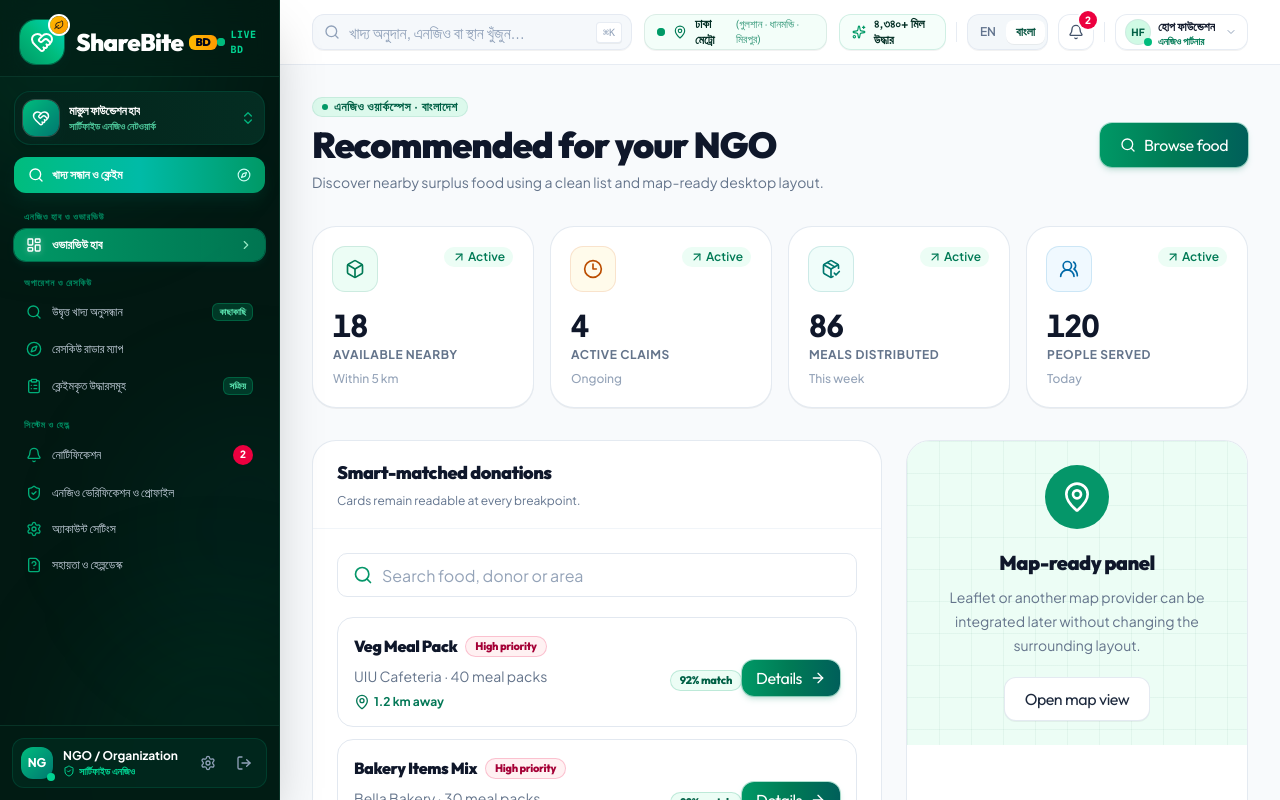
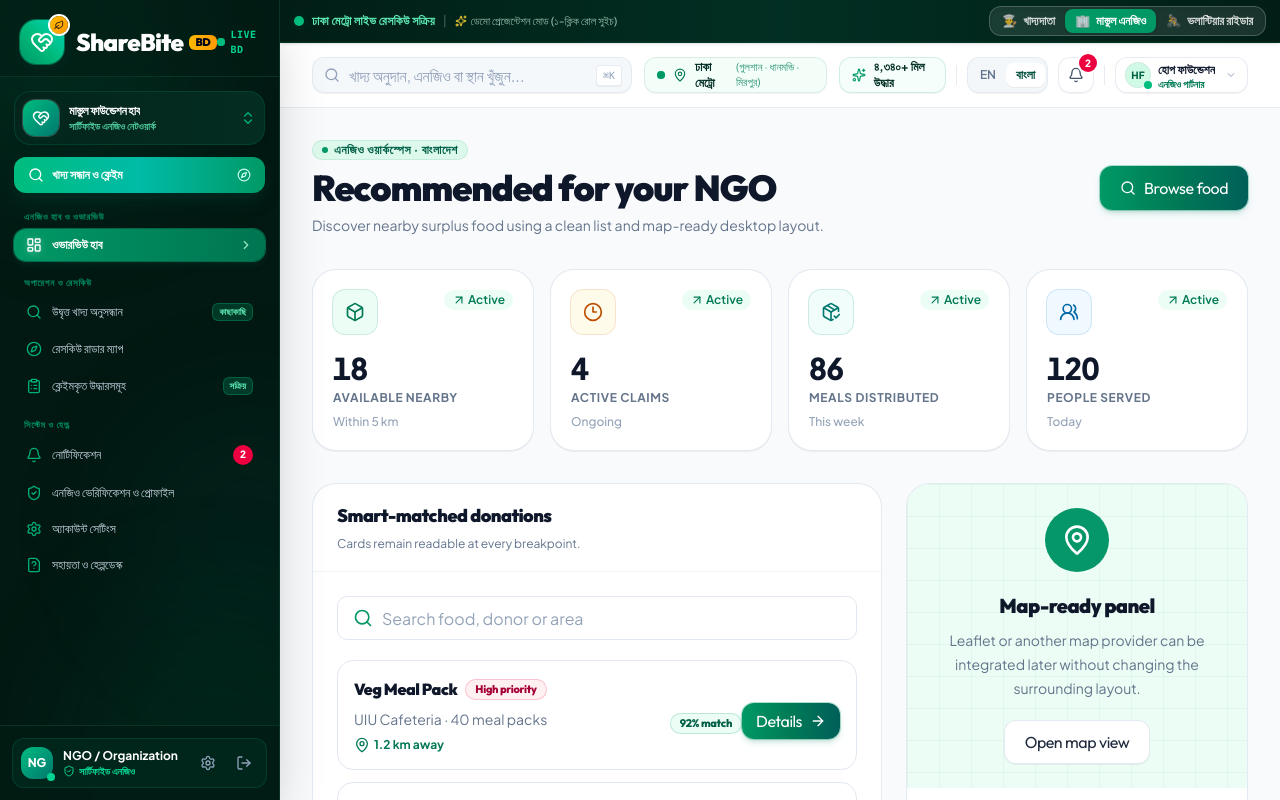
Before and after one commit to mahamudul-hasan7/shearbitebd, a Next.js app: page /preview/ngo in a window 1280 px wide. Shown: the top 800 px of the page. Built offline with nearby package versions, Linux system fonts and the light colour scheme.

Commit message:
feat(navigation): add floating universal demo role switcher with live pulse indicator to global top shell

```diff
--- a/src/components/home/home-view.tsx
+++ b/src/components/home/home-view.tsx
@@ -30,6 +30,7 @@ import {
 } from "lucide-react";
 import { BrandLogo } from "@/components/brand/brand-logo";
 import { HeroTicker } from "@/components/home/hero-ticker";
+import { UniversalRoleSwitcher } from "@/components/navigation/universal-role-switcher";
 import { ROUTES } from "@/lib/routes";
 import { cn } from "@/lib/utils";
 
@@ -619,6 +620,9 @@ export function HomeView() {
 
   return (
     <div className="min-h-screen bg-[#f8faf9] text-ink-900 selection:bg-emerald-100 selection:text-emerald-900 antialiased">
+      {/* 0. Top Presentation Role Switcher */}
+      <UniversalRoleSwitcher currentRole="home" />
+
       {/* 1. Header / Navbar with Language Switcher and Mobile Drawer */}
       <header className="sticky top-0 z-50 border-b border-slate-200/80 bg-white/95 backdrop-blur-md">
         <div className="mx-auto flex h-16 max-w-7xl items-center justify-between px-4 sm:px-6 lg:px-8">
--- a/src/components/layout/portal-shell.tsx
+++ b/src/components/layout/portal-shell.tsx
@@ -4,6 +4,7 @@ import { ArrowLeft } from "lucide-react";
 import { AppHeader } from "@/components/layout/app-header";
 import { PageContainer } from "@/components/layout/page-container";
 import { DesktopSidebar } from "@/components/navigation/desktop-sidebar";
+import { UniversalRoleSwitcher } from "@/components/navigation/universal-role-switcher";
 import type { PortalRole } from "@/types/navigation";
 
 export function PortalShell({
@@ -45,6 +46,7 @@ export function PortalShell({
         avatarInitials={avatarInitials}
       />
       <div className="min-w-0 flex flex-col min-h-screen lg:pl-[var(--sidebar-width)]">
+        <UniversalRoleSwitcher currentRole={role} />
         <AppHeader
           role={role}
           activeHref={activeHref}
--- /dev/null
+++ b/src/components/navigation/universal-role-switcher.tsx
@@ -0,0 +1,99 @@
+"use client";
+
+import Link from "next/link";
+import { usePathname } from "next/navigation";
+import { Sparkles } from "lucide-react";
+import { ROUTES } from "@/lib/routes";
+import { cn } from "@/lib/utils";
+import type { PortalRole } from "@/types/navigation";
+
+export function UniversalRoleSwitcher({ currentRole }: { currentRole?: PortalRole | "home" }) {
+  const pathname = usePathname() || "";
+
+  const activeRole: PortalRole | "home" =
+    currentRole ??
+    (pathname.startsWith("/donor")
+      ? "donor"
+      : pathname.startsWith("/ngo")
+      ? "ngo"
+      : pathname.startsWith("/volunteer")
+      ? "volunteer"
+      : "home");
+
+  return (
+    <aside
+      aria-label="ইউনিভার্সাল ডেমো রোল কন্ট্রোল বার"
+      className="relative z-40 border-b border-emerald-900/50 bg-gradient-to-r from-[#011e16] via-[#022f23] to-[#011e16] px-3.5 py-1.5 text-white shadow-sm"
+    >
+      <div className="mx-auto flex max-w-7xl flex-wrap items-center justify-between gap-2.5 text-xs">
+        {/* Left: Live status with pulsing green dot */}
+        <div className="flex items-center gap-2">
+          <span className="relative flex size-2.5">
+            <span className="absolute inline-flex size-full animate-ping rounded-full bg-emerald-400 opacity-80" />
+            <span className="relative inline-flex size-2.5 rounded-full bg-emerald-500" />
+          </span>
+          <span className="font-bold text-emerald-300 tracking-wide">
+            ঢাকা মেট্রো লাইভ রেসকিউ সক্রিয়
+          </span>
+          <span className="hidden md:inline text-white/30">|</span>
+          <span className="hidden md:inline-flex items-center gap-1 text-[11px] font-medium text-emerald-100/70">
+            <Sparkles className="size-3 text-amber-300" />
+            ডেমো প্রেজেন্টেশন মোড (১-ক্লিক রোল সুইচ)
+          </span>
+        </div>
+
+        {/* Center / Right: Glassmorphism Segmented Role Switcher Pills */}
+        <div
+          role="group"
+          aria-label="Select Demo Workspace Role"
+          className="inline-flex items-center rounded-xl border border-white/20 bg-white/10 p-0.5 shadow-inner backdrop-blur-md select-none"
+        >
+          {/* Role 1: Food Donor */}
+          <Link
+            href={ROUTES.donor.dashboard}
+            title="খাদ্যদাতা ড্যাশবোর্ডে যান"
+            className={cn(
+              "flex items-center gap-1.5 rounded-lg px-2.5 py-1 text-xs font-bold transition-all duration-200 cursor-pointer",
+              activeRole === "donor"
+                ? "bg-emerald-600 text-white shadow-sm font-black"
+                : "text-white/80 hover:text-white hover:bg-white/15",
+            )}
+          >
+            <span>👨‍🍳</span>
+            <span>খাদ্যদাতা</span>
+          </Link>
+
+          {/* Role 2: NGO Foundation */}
+          <Link
+            href={ROUTES.ngo.dashboard}
+            title="মাস্তুল এনজিও ড্যাশবোর্ডে যান"
+            className={cn(
+              "flex items-center gap-1.5 rounded-lg px-2.5 py-1 text-xs font-bold transition-all duration-200 cursor-pointer",
+              activeRole === "ngo"
+                ? "bg-emerald-600 text-white shadow-sm font-black"
+                : "text-white/80 hover:text-white hover:bg-white/15",
+            )}
+          >
+            <span>🏢</span>
+            <span>মাস্তুল এনজিও</span>
+          </Link>
+
+          {/* Role 3: Volunteer Rider */}
+          <Link
+            href={ROUTES.volunteer.dashboard}
+            title="ভলান্টিয়ার কমান্ড হাবে যান"
+            className={cn(
+              "flex items-center gap-1.5 rounded-lg px-2.5 py-1 text-xs font-bold transition-all duration-200 cursor-pointer",
+              activeRole === "volunteer"
+                ? "bg-emerald-600 text-white shadow-sm font-black"
+                : "text-white/80 hover:text-white hover:bg-white/15",
+            )}
+          >
+            <span>🚴</span>
+            <span>ভলান্টিয়ার রাইডার</span>
+          </Link>
+        </div>
+      </div>
+    </aside>
+  );
+}
```
